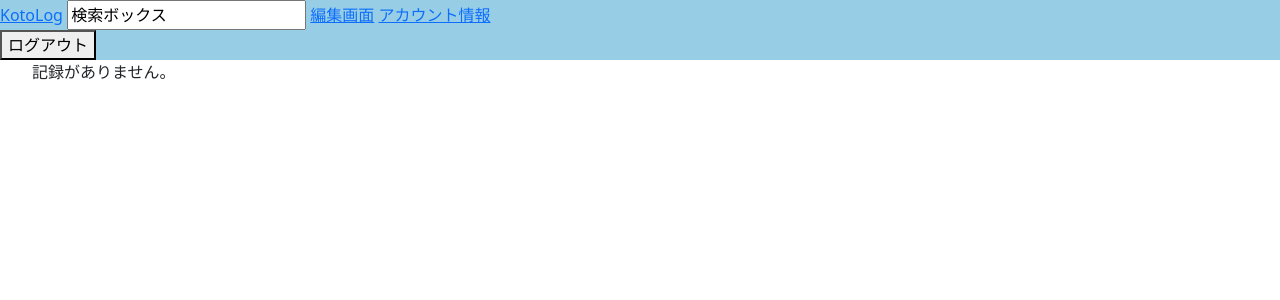
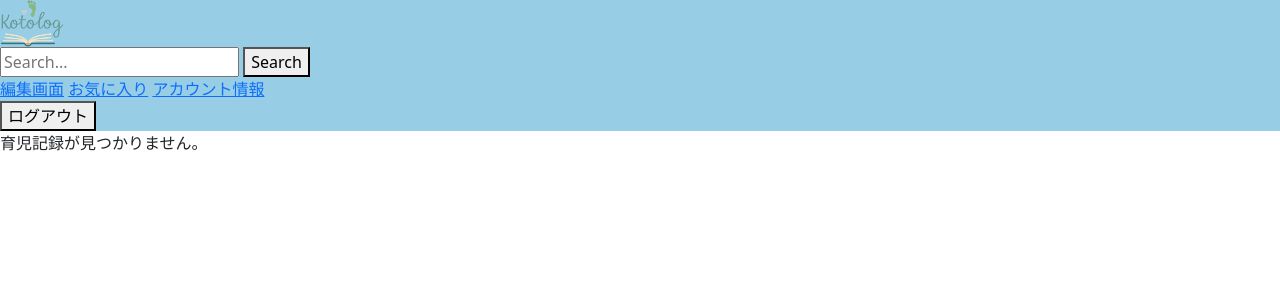
Before and after one commit to suzuki-kanami-fm/KotoLogProject, a Django app: page /journals/childcare_journal_list/ in a window 1280 px wide. Shown: the top 300 px of the page. Run offline with Django 5.2, Linux system fonts and the light colour scheme; the visitor is signed in with stand-in values (Sample User, id 1); data that the repository does not hold is empty; some libraries are stand-ins or nearby versions.

Commit message:
ログイン処理調整、一覧画面にモーダルテンプレート追加

```diff
--- a/KotoLogProject/KotoLogProject/settings.py
+++ b/KotoLogProject/KotoLogProject/settings.py
@@ -88,7 +88,7 @@ DATABASES = {
 
 AUTH_USER_MODEL = "accounts.User"
 AUTHENTICATION_BACKENDS = ["accounts.backends.UserAuthBackend"]
-
+SESSION_COOKIE_AGE = 3600
 
 # Password validation
 # https://docs.djangoproject.com/en/5.0/ref/settings/#auth-password-validators
--- a/KotoLogProject/journals/views.py
+++ b/KotoLogProject/journals/views.py
@@ -7,7 +7,7 @@ from .models import (
     ChildcareJournalHashtag, Favorite,
     ChildcareJournalAccessLog)
 from accounts.models import User,Child
-from django.db.models import Prefetch, Count, Case, When, Value, BooleanField
+from django.db.models import Prefetch, Count, Case, When, Value, BooleanField,Q
 from django.utils import timezone
 from django.contrib import messages
 import re
@@ -182,41 +182,44 @@ class HomeView(View):
 
 class ChildcareJournalListView(View):
     def get(self, request):
-        # GETリクエストで育児記録一覧を表示
-        filter_type = request.GET.get('filter', 'recent')  # デフォルトは最近の記録
-        search_query = request.GET.get('search', '')
+        user = request.user
+        query_params = request.GET
 
-        # フィルタリング
-        if filter_type == 'family':
-            records = ChildcareJournal.objects.filter(user__families=request.user.family).order_by('-updated_at')
-        elif search_query:
-            records = ChildcareJournal.objects.filter(content__icontains=search_query).order_by('-updated_at')
-        else:
-            records = ChildcareJournal.objects.order_by('-updated_at')
+        # すべての育児記録を取得
+        queryset = ChildcareJournal.objects.all()
+
+        # お気に入りを取得
+        if query_params.get('favorites') == 'true':
+            queryset = queryset.filter(favorite__user=user)
+
+        # 検索パラメータの取得
+        search_query = query_params.get('search_query')
+        if search_query:
+            queryset = queryset.filter(
+                Q(title__icontains=search_query) |
+                Q(content__icontains=search_query) |
+                Q(childcarejournalhashtag__hashtag__hashtag_word__icontains=search_query)  # タグを含むフィルタリング
+            ).distinct()
+
+        # 日付ごとの育児記録を取得
+        filter_date = query_params.get('date')
+        if filter_date:
+            queryset = queryset.filter(published_on=filter_date)
+
+        # ホーム画面の各セグメントに合った育児記録を取得
+        segment = query_params.get('segment')
+        if segment == 'public':
+            queryset = queryset.filter(is_public=True)
+        elif segment == 'family':
+            queryset = queryset.filter(user__family=user.family)
+        elif segment == 'child':
+            child_id = query_params.get('child_id')
+            queryset = queryset.filter(child_id=child_id)
+
+        # Sort or further filter if needed (e.g., by date)
+        queryset = queryset.order_by('-published_on')
 
         context = {
-            'records': records,
-            'search_query': search_query,
-            'filter_type': filter_type,
+            'childcare_journals': queryset,
         }
         return render(request, 'journals/childcare_journal_list.html', context)
-
-    def post(self, request):
-        # POSTリクエストでフィルタリングまたは検索を処理
-        search_query = request.POST.get('search', '')
-        filter_type = request.POST.get('filter', 'recent')
-
-        # フィルタリング処理
-        if filter_type == 'family':
-            records = ChildcareJournal.objects.filter(user__families=request.user.family).order_by('-updated_at')
-        elif search_query:
-            records = ChildcareJournal.objects.filter(content__icontains=search_query).order_by('-updated_at')
-        else:
-            records = ChildcareJournal.objects.order_by('-updated_at')
-
-        context = {
-            'records': records,
-            'search_query': search_query,
-            'filter_type': filter_type,
-        }
-        return render(request, 'journals/childcare_journal_list.html', context)
--- a/KotoLogProject/static/css/style.css
+++ b/KotoLogProject/static/css/style.css
@@ -3,6 +3,9 @@ body{
 }
 header{
     background:#97cee5;
+}
+header img{
+    width: 64px;
 }
 
 #userpage #account_journals #calendar{
--- a/KotoLogProject/templates/accounts/user_page.html
+++ b/KotoLogProject/templates/accounts/user_page.html
@@ -128,7 +128,7 @@ document.addEventListener('DOMContentLoaded', function() {
             // 育児記録がある場合
             if (datesWithRecords.includes(dateStr)) {
                 const record = recordsByDate.find(r => r.date === dateStr);
-                return { html: `<a href="/records/${dateStr}">${info.date.getDate()}</a>` };
+                return { html: `<a href="{% url 'journals:childcare_journal_list' %}?date={{ date }}">${info.date.getDate()}</a>` };
             }
 
             // 通常の日付（黒文字表示）
--- a/KotoLogProject/templates/common/base.html
+++ b/KotoLogProject/templates/common/base.html
@@ -18,10 +18,14 @@
     </head>
    <body>
    <header>
-        <a class="" href="{% url 'home' %}">KotoLog</a>
-        <input type="text" id="search_word" value="検索ボックス"></input>
+        <a class="" href="{% url 'home' %}"><img src="{% static "img/kotolog.png" %}" alt="KotoLog"></a>
+        <form action="{% url 'journals:childcare_journal_list' %}" method="GET">
+            <input type="text" name="search_query" placeholder="Search..." />
+            <button type="submit">Search</button>
+        </form>
         {% if user.is_authenticated %}
             <a class="" href="{% url 'journals:create_childcare_journal' %}">編集画面</a>
+            <a href="{% url 'journals:childcare_journal_list' %}?favorites=true">お気に入り</a>
             <a class="" href="{% url 'accounts:user_page' %}">アカウント情報</a>
             <form method="post" action="{% url 'accounts:logout' %}">
             {% csrf_token %}
--- a/KotoLogProject/templates/common/home.html
+++ b/KotoLogProject/templates/common/home.html
@@ -11,6 +11,7 @@
     {% endif %}
     <section class="mb-4">
         <h2>最近のKotoLog</h2>
+        <a href="{% url 'journals:childcare_journal_list' %}?segment=public">すべて見る</a>
         <div id="recentCarousel" class="carousel slide" data-bs-ride="carousel">
             <div class="carousel-inner">
                 <div class="carousel-item active">
@@ -49,6 +50,7 @@
         {% if request.user.family %}
         <section class="mb-4">
             <h2>家族のKotoLog</h2>
+            <a href="{% url 'journals:childcare_journal_list' %}?segment=family">すべて見る</a>
             <div id="familyCarousel" class="carousel slide" data-bs-ride="carousel">
                 <div class="carousel-inner">
                     <div class="carousel-item active">
@@ -73,6 +75,7 @@
                 {% if journals %}
                 <section class="mb-4">
                     <h2>{{ journals.0.child.child_name }}のKotoLog</h2>
+                    <a href="{% url 'journals:childcare_journal_list' %}?segment=child&child_id={{ child.id }}">すべて見る</a>
                     <div id="kidCarousel{{ child_id }}" class="carousel slide" data-bs-ride="carousel">
                         <div class="carousel-inner">
                             <div class="carousel-item active">
@@ -98,6 +101,7 @@
         {% endif %}
     <section class="mb-4">
         <h2>お気に入りのKotoLog</h2>
+        <a href="{% url 'journals:childcare_journal_list' %}?favorites=true">お気に入り</a>
         <div id="favoriteCarousel" class="carousel slide" data-bs-ride="carousel">
             <div class="carousel-inner">
                 <div class="carousel-item active">
--- a/KotoLogProject/templates/journals/childcare_journal_list.html
+++ b/KotoLogProject/templates/journals/childcare_journal_list.html
@@ -1,16 +1,28 @@
 {% extends 'common/base.html' %}
 {% block content %}
-<section id="childcare_journal_list">
-    <ul>
-        {% for record in records %}
-            <li>
-                <strong>{{ record.title }}</strong> - {{ record.published_on }}
-                <p>{{ record.content|truncatewords:20 }}</p>  <!-- 20単語にトランケート -->
-                <a href="{% url 'childcare_journal_detail' record.id %}">詳細を見る</a>
-            </li>
-        {% empty %}
-            <li>記録がありません。</li>
-        {% endfor %}
-    </ul>
-</section>
+{% if childcare_journals.exists %}
+    <div id="journalsCarousel" class="carousel slide" data-bs-ride="carousel">
+            <div class="carousel-inner">
+                <div class="carousel-item active">
+                    <div class="row">
+                        {% for journal in childcare_journals %}
+                            {% include 'journals/childcare_journal_card.html' %}
+                        {% endfor %}
+                    </div>
+                </div>
+            </div>
+            <button class="carousel-control-prev" type="button" data-bs-target="#journalsCarousel" data-bs-slide="prev">
+                <span class="carousel-control-prev-icon"></span>
+                <span class="visually-hidden">前へ</span>
+            </button>
+            <button class="carousel-control-next" type="button" data-bs-target="#journalsCarousel" data-bs-slide="next">
+                <span class="carousel-control-next-icon"></span>
+                <span class="visually-hidden">次へ</span>
+            </button>
+    </div>
+{% else %}
+    <p>育児記録が見つかりません。</p>
+{% endif %}
+  <!-- モーダルテンプレートの読み込み -->
+    {% include 'journals/journal_detail.html' %}
 {% endblock %}
```
Also changed, not shown: KotoLogProject/accounts/views.py (+48 -26 lines), KotoLogProject/static/img/kotolog.png (added).
